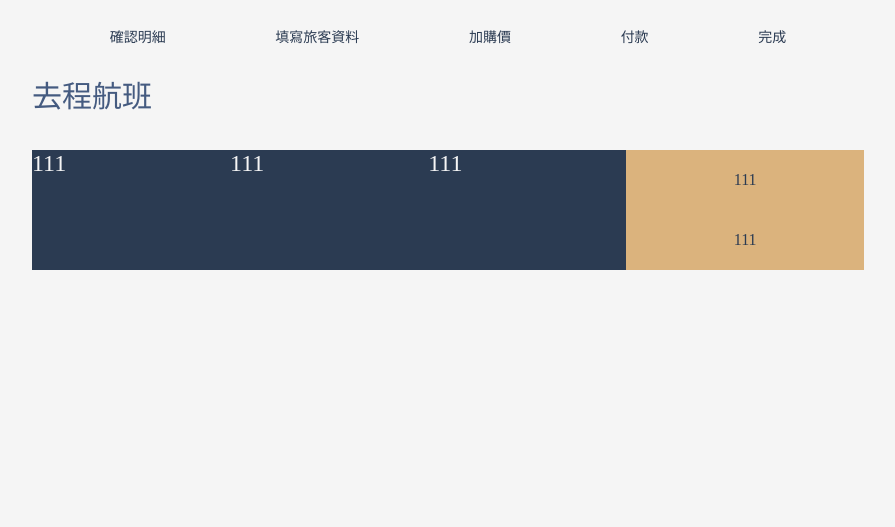
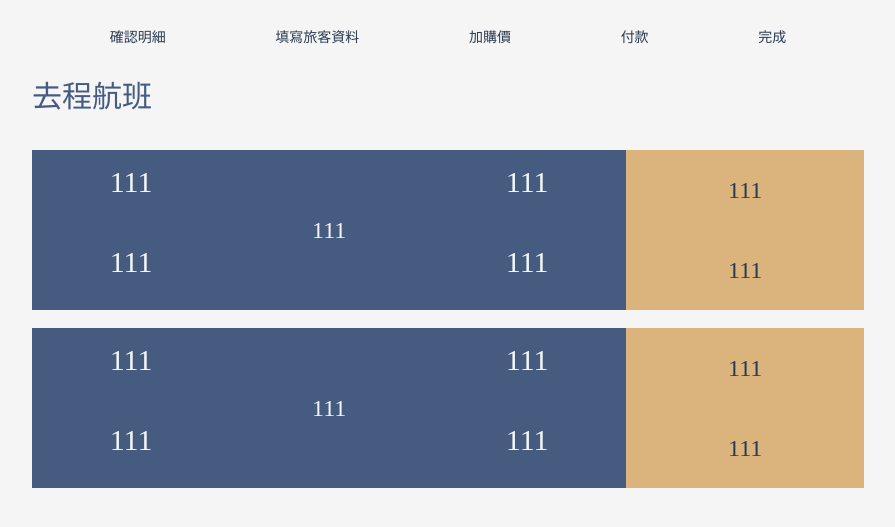
Before and after one commit to wang8881012/flight, a PHP site: page /html/search.html in a window 1280 px wide. Shown: the part 56-583 px from the top of the page, without its empty margins (192-1087 px from the left). Run offline with PHP 8.4, Linux system fonts and the light colour scheme; style sheets or scripts are compiled from the project's sources.

Commit message:
去程航班渲染

```diff
--- a/project/src/html/search.html
+++ b/project/src/html/search.html
@@ -51,16 +51,36 @@
       <p>去程航班</p>
       <br>
       <div class="Outbound">
-        <div class="OutboundLeft">111</div>
-        <div class="OutboundLeft">111</div>
-        <div class="OutboundLeft">111</div>
-
+        <div class="OutboundLeft">
+          <p>111</p>
+          <p>111</p>
+        </div>
+        <div class="OutboundLeftCenter">111</div>
+        <div class="OutboundLeft">
+          <p>111</p>
+          <p>111</p>
+        </div>
         <div class="OutboundRight">
           <div class="btn OutboundRightTicket">111</div>
           <div class="btn OutboundRightTicket">111</div>
         </div>
       </div>
-
+      <br>
+      <div class="Outbound">
+        <div class="OutboundLeft">
+          <p>111</p>
+          <p>111</p>
+        </div>
+        <div class="OutboundLeftCenter">111</div>
+        <div class="OutboundLeft">
+          <p>111</p>
+          <p>111</p>
+        </div>
+        <div class="OutboundRight">
+          <div class="btn OutboundRightTicket">111</div>
+          <div class="btn OutboundRightTicket">111</div>
+        </div>
+      </div>
     </div>
   </article>
 </body>
--- a/project/src/scss/search.scss
+++ b/project/src/scss/search.scss
@@ -71,32 +71,42 @@ nav {
 
         .OutboundLeft {
             width: 25%;
-            height: 120px;
             font-size: 24px;
-            background-color: $brand-primary;
+            background-color: $brand-secondary;
+            color: $text-inverse;
             display: flex;
+            flex-direction: column;
+            justify-content: space-around;
+            align-items: center;
+            height: 160px;
+        }
+
+        .OutboundLeftCenter {
+            width: 25%;
+            font-size: 24px;
+            background-color: $brand-secondary;
+            color: $text-inverse;
             flex-direction: row;
-            color: $text-inverse;
+            text-align: center;
+            line-height: 160px;
         }
     }
 
     .OutboundRight {
         width: 30%;
-        height: 120px;
+        background-color: $sidebar-bg;
         color: $text-primary;
         display: flex;
         flex-direction: column;
-        background-color: $sidebar-bg;
-        color: $text-primary;
 
         .OutboundRightTicket {
             background-color: $sidebar-bg;
             color: $text-primary;
-            height: 60px;
+            height: 80px;
+            font-size: 24px;
             display: flex;
             align-items: center;
             justify-content: center;
         }
-
     }
 }
```
Also changed, not shown: project/dist/css/search.css (+17 -7 lines), 1 other file.
